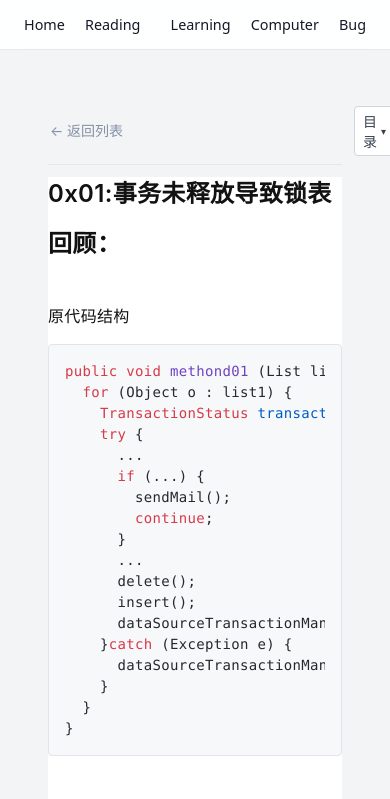
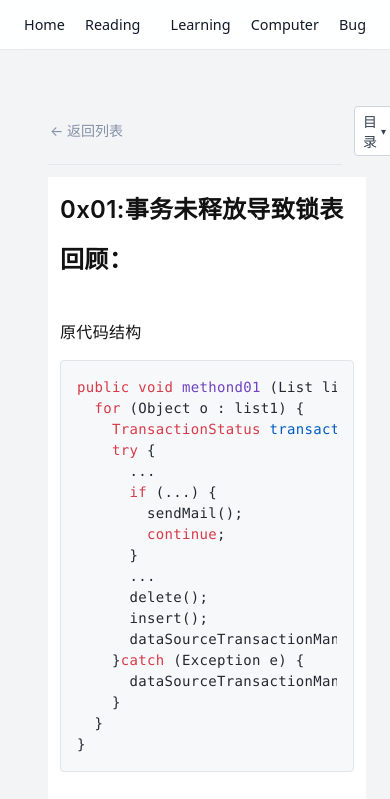
Before and after one commit to liaozk-wiki/wiki2.0, a Vue app: page /bug/2024-03-25-bug0x01 in a window 390 px wide. Shown: the top 799 px of the page. Built offline with nearby package versions, Linux system fonts and the light colour scheme.

Commit message:
优化移动端2

```diff
--- a/src/views/DetailView.vue
+++ b/src/views/DetailView.vue
@@ -740,9 +740,9 @@ watch(
     border-radius: 0;
   }
 
-  /* 移动端正文左右对称 */
+  /* 移动端正文保留适度内边距，两侧更紧凑 */
   .markdown-body {
-    padding: 0 0 40px;
+    padding: 16px 12px 40px;
   }
 }
 </style>
```
